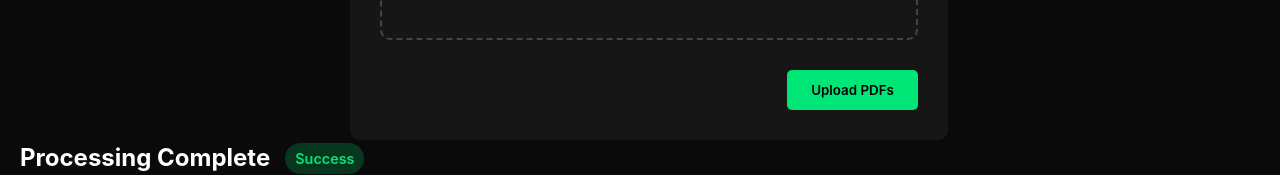
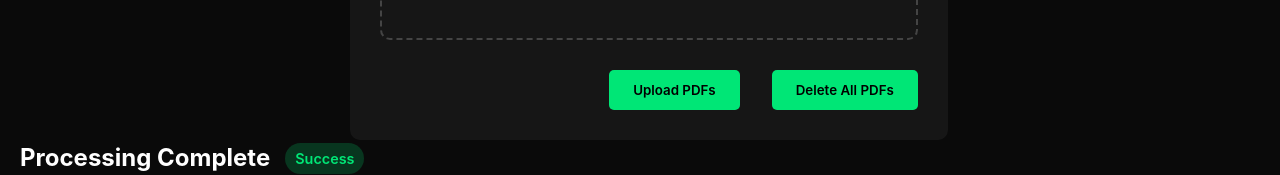
Before and after one commit to akshatverma1/hr.ai, a React (Vite) app: page /resume-automation in a window 1280 px wide. Shown: the part 446-621 px from the top of the page. Built offline with nearby package versions, Linux system fonts and the light colour scheme; no server answers.

Commit message:
Resume Shortlisted

```diff
--- a/src/pages/ExcelAutomation/ExcelAutomation.jsx
+++ b/src/pages/ExcelAutomation/ExcelAutomation.jsx
@@ -177,6 +177,12 @@ const ExcelAutomation = () => {
               <button className="next-button" type="submit" disabled={loading}>
                 {loading ? 'Processing...' : 'Upload PDFs'}
               </button>
+              <br></br>
+              <form action="https://hr-ai-lake.vercel.app/delete" method="get">
+              <button style={{marginLeft:"2rem"}} className="next-button" type="submit" disabled={loading}>
+                {loading ? 'Processing...' : 'Delete All PDFs'}
+              </button>
+              </form>
             </div>
           </form>
           <div className="upload-section">
```
